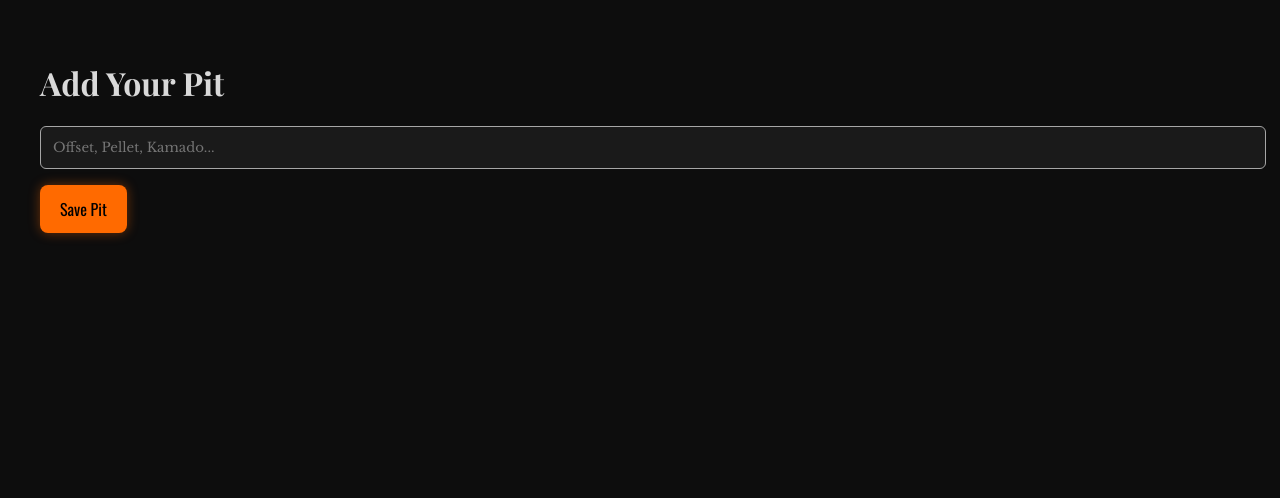
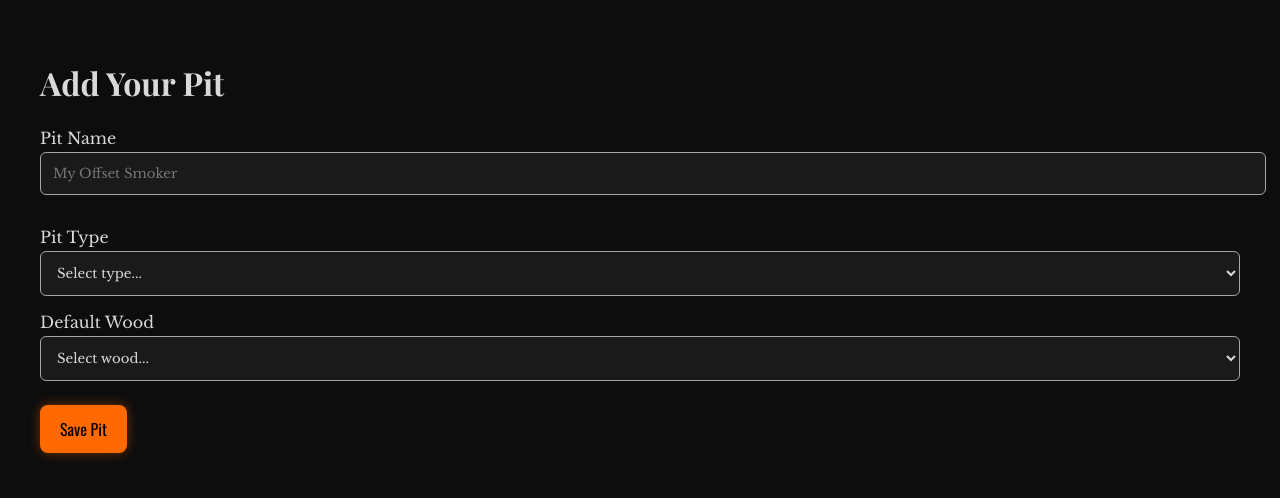
Before and after one commit to lonestarque78/The-Pit-Preacher-claude, a Next.js app in the folder apps/web/: page /setup/pits in a window 1280 px wide. Shown: the top 498 px of the page. Built offline with nearby package versions, Linux system fonts and the light colour scheme; a web font is replaced by a local one.

Commit message:
fix: pit setup form, meal prep session, setup redirect

```diff
--- a/apps/web/app/setup/pits/page.tsx
+++ b/apps/web/app/setup/pits/page.tsx
@@ -5,38 +5,144 @@ import { supabase } from "@/lib/supabase";
 import Button from "@/components/Button";
 import Input from "@/components/Input";
 
+const PIT_TYPES = ["offset", "pellet", "kamado", "drum", "kettle", "other"];
+const WOOD_TYPES = ["hickory", "mesquite", "apple", "cherry", "oak", "pecan", "maple", "cherry", "other"];
+
 export default function PitSetupPage() {
   const [name, setName] = useState("");
+  const [type, setType] = useState("");
+  const [defaultWood, setDefaultWood] = useState("");
+  const [loading, setLoading] = useState(false);
 
   const addPit = async () => {
+    if (!name || !type || !defaultWood) {
+      alert("Please fill in all fields");
+      return;
+    }
+
+    setLoading(true);
+
     const {
       data: { user },
     } = await supabase.auth.getUser();
 
     if (!user) {
       alert("You must be logged in");
+      setLoading(false);
       return;
     }
 
-    await supabase.from("pits").insert({
+    const { error } = await supabase.from("pits").insert({
       user_id: user.id,
       name,
+      type,
+      default_wood: defaultWood,
     });
+
+    setLoading(false);
+
+    if (error) {
+      console.error(error);
+      alert("Error saving pit");
+      return;
+    }
 
     window.location.href = "/setup";
   };
 
   return (
     <div style={{ padding: "40px" }}>
-      <h1 style={{ fontFamily: "var(--font-heading)" }}>Add Your Pit</h1>
+      <h1 style={{ fontFamily: "var(--font-heading)", marginBottom: "var(--space-4)" }}>
+        Add Your Pit
+      </h1>
 
-      <Input
-        value={name}
-        onChange={(e) => setName(e.target.value)}
-        placeholder="Offset, Pellet, Kamado..."
-      />
+      <div style={{ marginBottom: "var(--space-3)" }}>
+        <label
+          style={{
+            display: "block",
+            marginBottom: "var(--space-1)",
+            fontFamily: "var(--font-body)",
+            color: "var(--color-text)",
+          }}
+        >
+          Pit Name
+        </label>
+        <Input
+          value={name}
+          onChange={(e) => setName(e.target.value)}
+          placeholder="My Offset Smoker"
+        />
+      </div>
 
-      <Button onClick={addPit}>Save Pit</Button>
+      <div style={{ marginBottom: "var(--space-3)" }}>
+        <label
+          style={{
+            display: "block",
+            marginBottom: "var(--space-1)",
+            fontFamily: "var(--font-body)",
+            color: "var(--color-text)",
+          }}
+        >
+          Pit Type
+        </label>
+        <select
+          value={type}
+          onChange={(e) => setType(e.target.value)}
+          style={{
+            padding: "12px",
+            background: "var(--color-bg-alt)",
+            border: "1px solid var(--color-text-muted)",
+            borderRadius: "var(--radius-md)",
+            color: "var(--color-text)",
+            fontFamily: "var(--font-body)",
+            width: "100%",
+          }}
+        >
+          <option value="">Select type...</option>
+          {PIT_TYPES.map((t) => (
+            <option key={t} value={t}>
+              {t.charAt(0).toUpperCase() + t.slice(1)}
+            </option>
+          ))}
+        </select>
+      </div>
+
+      <div style={{ marginBottom: "var(--space-4)" }}>
+        <label
+          style={{
+            display: "block",
+            marginBottom: "var(--space-1)",
+            fontFamily: "var(--font-body)",
+            color: "var(--color-text)",
+          }}
+        >
+          Default Wood
+        </label>
+        <select
+          value={defaultWood}
+          onChange={(e) => setDefaultWood(e.target.value)}
+          style={{
+            padding: "12px",
+            background: "var(--color-bg-alt)",
+            border: "1px solid var(--color-text-muted)",
+            borderRadius: "var(--radius-md)",
+            color: "var(--color-text)",
+            fontFamily: "var(--font-body)",
+            width: "100%",
+          }}
+        >
+          <option value="">Select wood...</option>
+          {WOOD_TYPES.map((w) => (
+            <option key={w} value={w}>
+              {w.charAt(0).toUpperCase() + w.slice(1)}
+            </option>
+          ))}
+        </select>
+      </div>
+
+      <Button onClick={addPit} disabled={loading}>
+        {loading ? "Saving..." : "Save Pit"}
+      </Button>
     </div>
   );
 }
```
Also changed, not shown: apps/web/app/prep/page.tsx (+105 -19 lines), apps/web/app/setup/page.tsx (+7 -14 lines).
